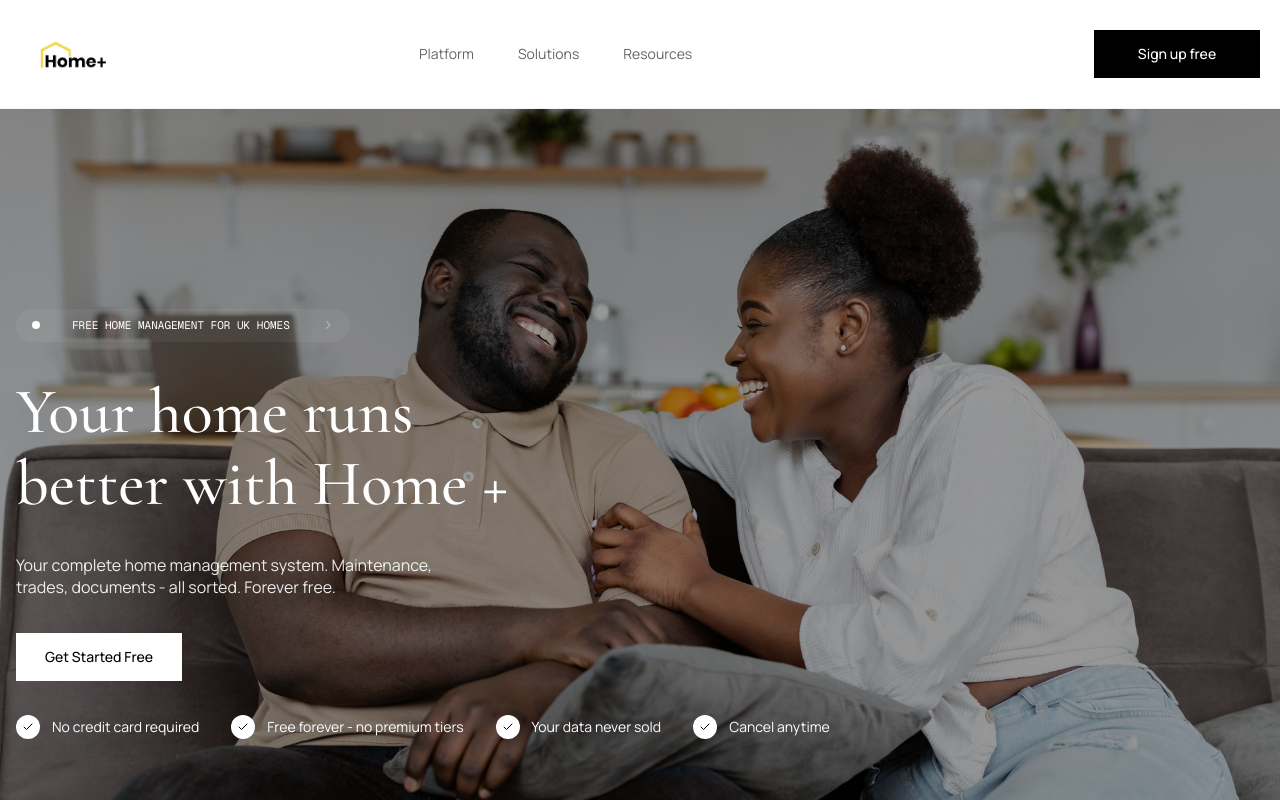
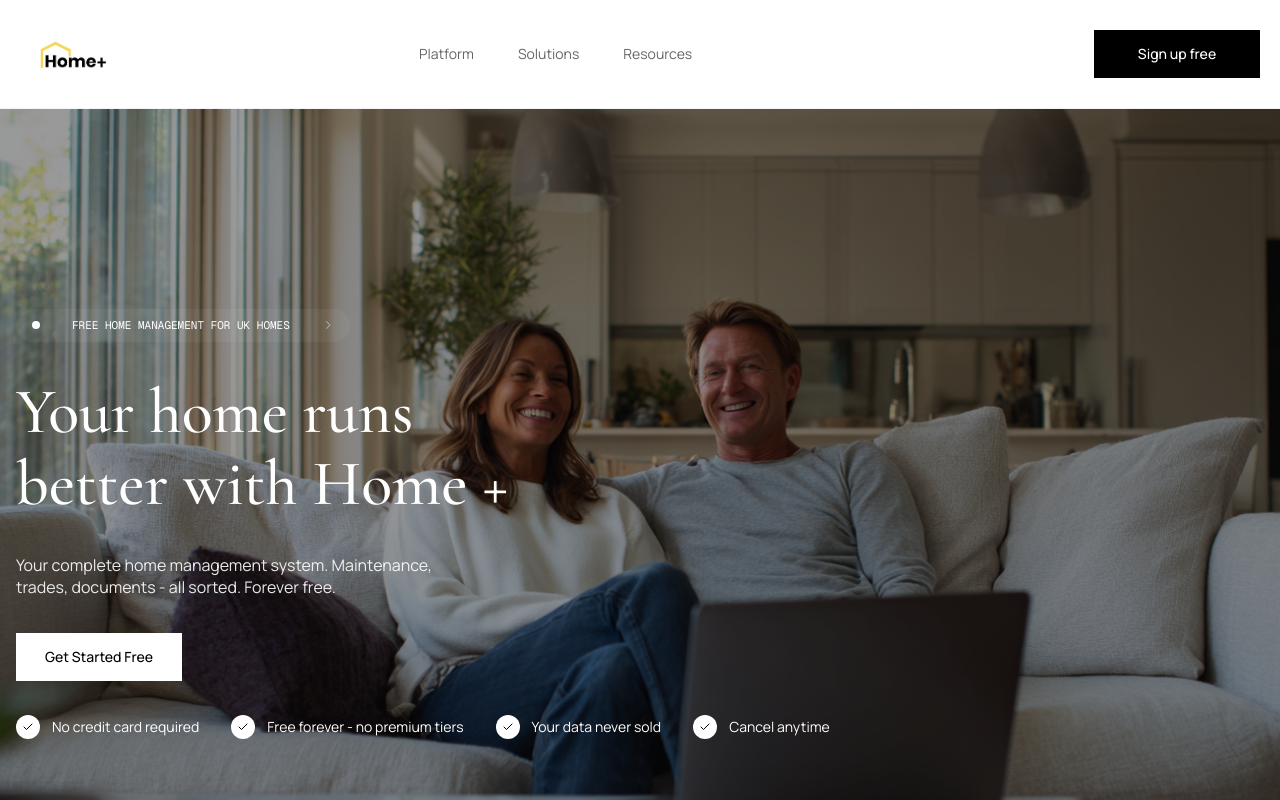
Before and after one commit to iamsaif5/homeplus-landing, a Next.js app: page / in a window 1280 px wide. Shown: the top 800 px of the page. Built offline with nearby package versions, Linux system fonts and the light colour scheme.

Commit message:
Update - header image updated

```diff
--- a/src/component/Home/Header.jsx
+++ b/src/component/Home/Header.jsx
@@ -9,7 +9,7 @@
 const Header = () => {
   return (
     <header className="relative py-[130px] md:py-[200px] overflow-hidden">
-      <div className="absolute inset-0 bg-[url('/header.jpg')] bg-top bg-cover transform scale-x-[-1]" aria-hidden="true" />
+      <div className="absolute inset-0 bg-[url('/header.png')] bg-top bg-cover transform scale-x-[-1]" aria-hidden="true" />
       {/* dark overlay */}
       <div className="absolute inset-0 bg-black/40" aria-hidden="true" />
       <div className="relative z-10 flex h-full items-center">
```
Also changed, not shown: public/header.jpg (deleted), public/header.png (added).
